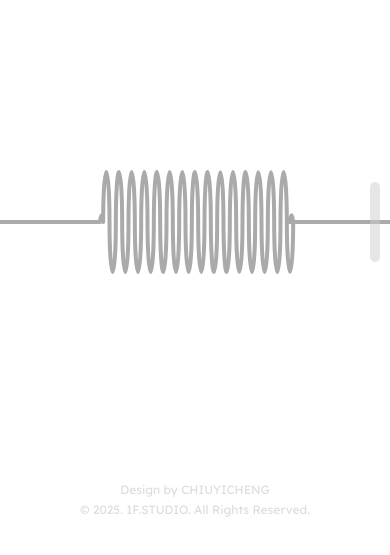
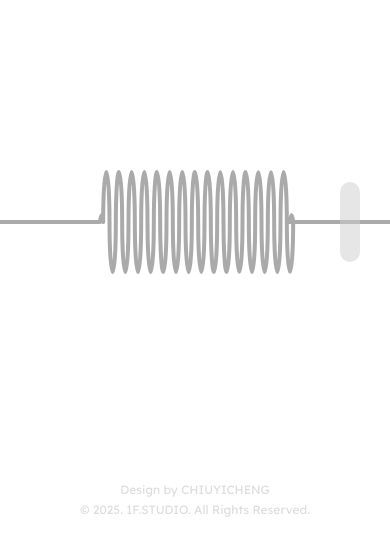
Before and after one commit to 1FSTUDIO/1FSTUDIO.github.io, a plain HTML site: page Bounce Spring/index.html in a window 390 px wide. Shown: the part 243-798 px from the top of the page. Drawn offline with nearby package versions, Linux system fonts and the light colour scheme; a web font is replaced by a local one.

Commit message:
Add files via upload

```diff
--- a/Bounce Spring/spring.css
+++ b/Bounce Spring/spring.css
@@ -39,7 +39,7 @@
     #dragHandle {
       position: absolute;
       top: 185px;
-      right: 10px;
+      right: 30px;
       width: 10px;
       height: 80px;
       border-radius: 18px;
@@ -64,6 +64,10 @@
 
     /*行動版開始*/
 @media screen and (max-width: 767px) {
+
+  #dragHandle {
+    width: 20px;
+  }
 
   h1 {
     font-size: 80px;
```
